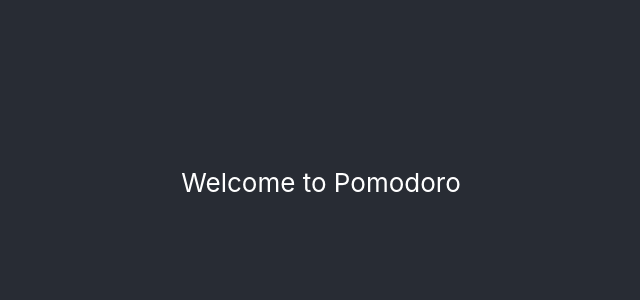
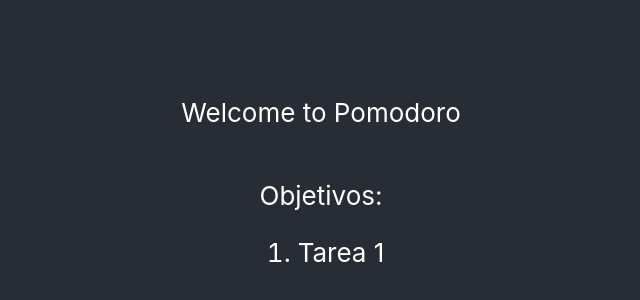
Before and after one commit to FranciscoVergaraC/pomodoro, a React (Create React App) app in the folder pomodoro/: page / in a window 1280 px wide. Shown: the part 218-518 px from the top of the page, without its empty margins (319-959 px from the left). Built offline with nearby package versions, Linux system fonts and the light colour scheme.

Commit message:
Creacion de componente

```diff
--- a/pomodoro/src/App.js
+++ b/pomodoro/src/App.js
@@ -1,11 +1,13 @@
 import logo from './logo.svg';
 import './App.css';
+import Todolist from './Components/Todolist/todolist';
 
 function App() {
   return (
     <div className="App">
       <header className="App-header">
         <p>Welcome to Pomodoro</p>
+        <Todolist/>
       </header>
     </div>
   );
--- /dev/null
+++ b/pomodoro/src/Components/Todolist/todolist.js
@@ -0,0 +1,17 @@
+import React from 'react';
+import './todolist.css';
+
+class Todolist extends React.Component {
+    render(){
+        return (
+            <div >
+                <p>Objetivos:</p>
+                <ol>
+                    <li>Tarea 1</li>
+                </ol>
+            </div>
+        )
+    }
+}
+
+export default Todolist;
```
Also changed, not shown: pomodoro/src/Components/Timer/timer.css (added), pomodoro/src/Components/Timer/timer.js (added), pomodoro/src/Components/Todolist/todolist.css (added).
